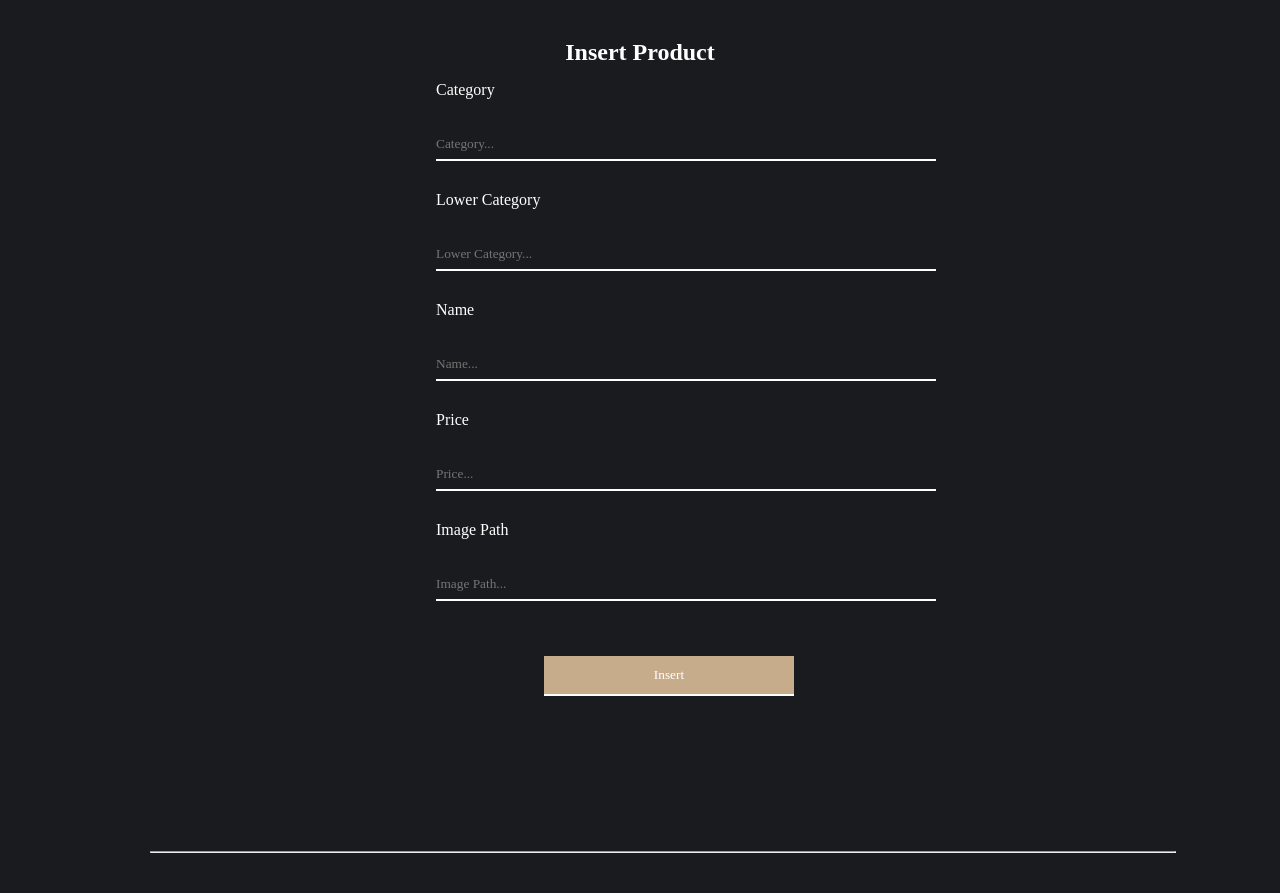
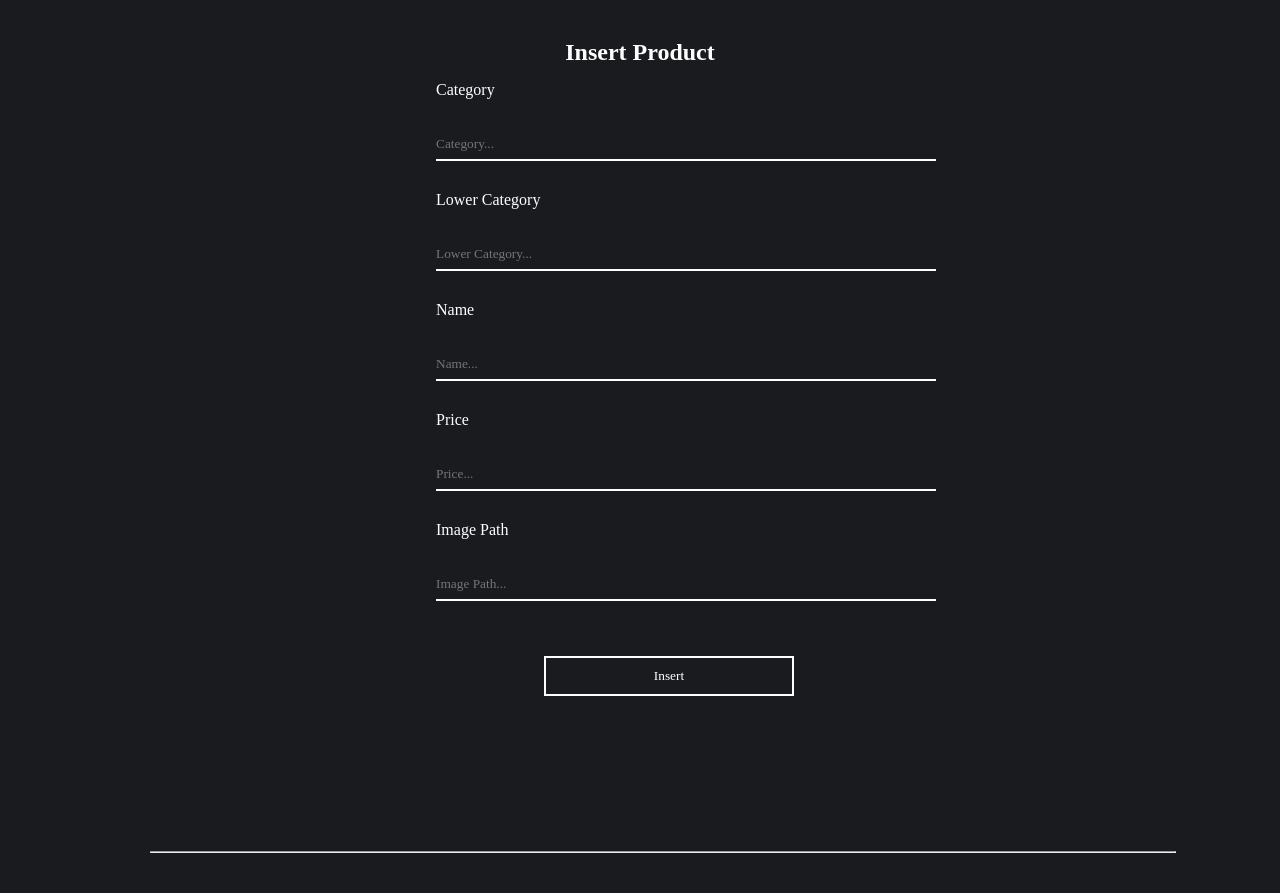
Before and after one commit to Hysnijee/Projekti, a PHP site: page /views/insertProduct.php in a window 1280 px wide. Shown: the part 51-944 px from the top of the page. Run offline with PHP 8.4, Linux system fonts and the light colour scheme.

Commit message:
style changes

```diff
--- a/style/insertProduct.css
+++ b/style/insertProduct.css
@@ -46,9 +46,9 @@ h2{
 .submit{
     width:250px;
     height:40px;
-    background-color: rgb(199, 172, 140);
     margin-top:40px;
     margin-left: 42%;
+    border:2px solid white;
 }
 /*-------------------------*/
 .footer{
```
